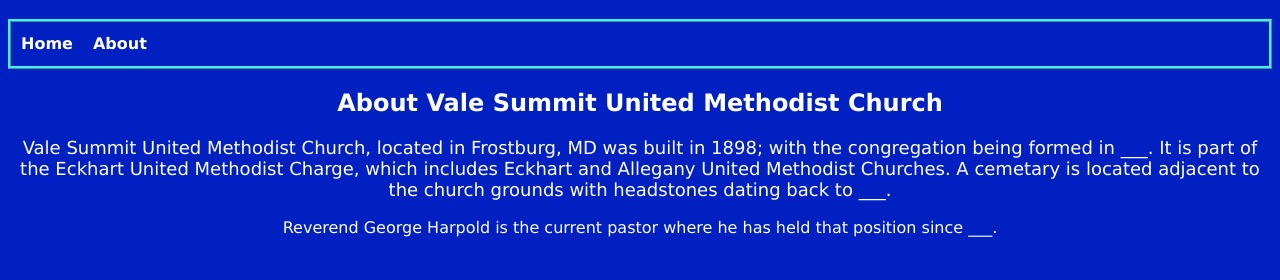
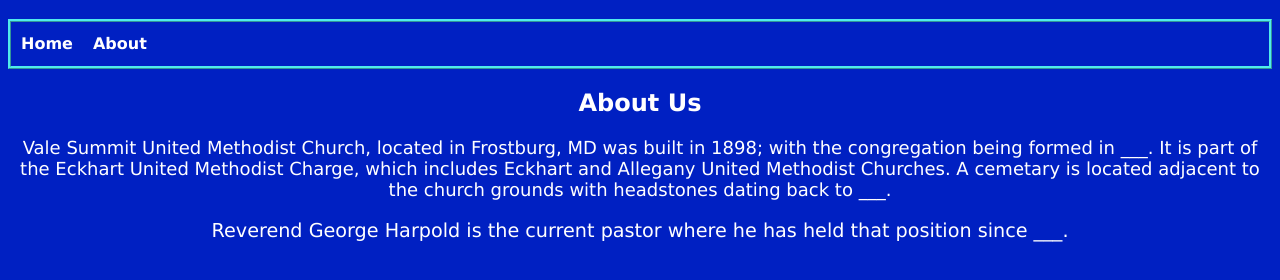
Before and after one commit to JakeBrono46/JakeBrono46.github.io, a plain HTML site: page VSUMC/about.html in a window 1280 px wide. Shown: the part 62-342 px from the top of the page. Drawn offline with Linux system fonts and the light colour scheme.

Commit message:
Update about.html

```diff
--- a/VSUMC/about.html
+++ b/VSUMC/about.html
@@ -66,13 +66,13 @@
                 <a href="about.html">About</a>
             </div>
 
-            <h2>About Vale Summit United Methodist Church</h2>
+            <h2>About Us</h2>
 
             <p style="font-size: large;">Vale Summit United Methodist Church, located in Frostburg, MD was built in 1898; with
                 the congregation being formed in ___. It is part of the Eckhart United Methodist Charge, which includes
                 Eckhart and Allegany United Methodist Churches. A cemetary is located adjacent to the church grounds with
                 headstones dating back to ___.</p>
 
-            <p>Reverend George Harpold is the current pastor where he has held that position since ___.</p>
+            <p style="font-size: larger;">Reverend George Harpold is the current pastor where he has held that position since ___.</p>
         </body>
     </html>
```
